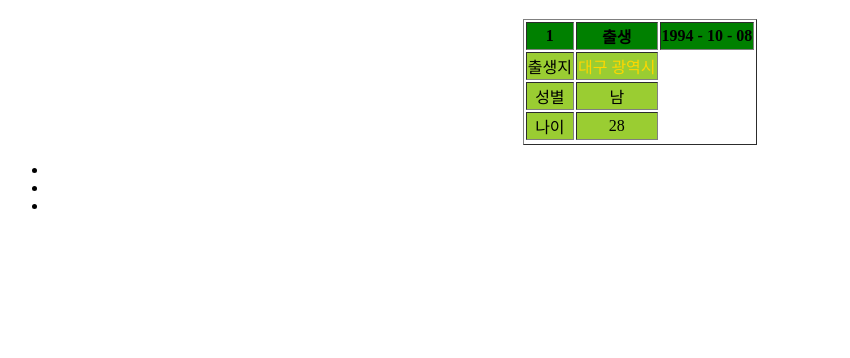
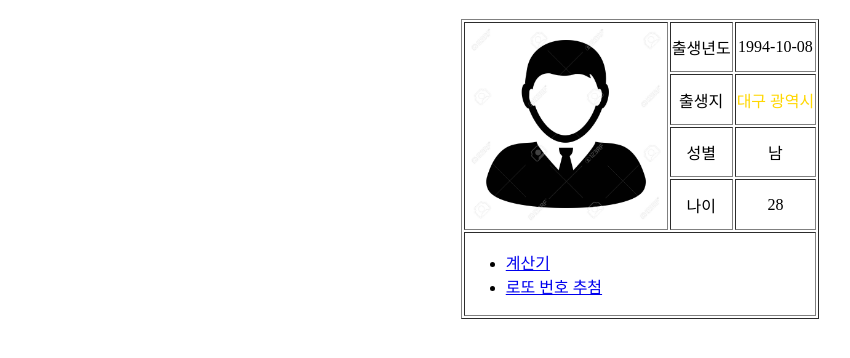
Before and after one commit to kjs941008/webhosting_20210203, a plain HTML site: page introduce.html in a window 1280 px wide. Shown: the part 70-428 px from the top of the page, without its empty margins (0-850 px from the left). Drawn offline with Linux system fonts and the light colour scheme.

Commit message:
ㅅㅈㅅㅈ
ㅅㅈㅅㅈ

```diff
--- a/test.html
+++ b/introduce.html
@@ -16,21 +16,13 @@
     <h1>김준석</h1>
     <table border=1>
         <caption></caption>
-        <colgroup>
-            <!-- <col span="1" style = "background-color: blue"> -->
-            <col span="2" style = "background-color: yellowgreen;">
-        </colgroup>
-        <thead style = "background-color: green">
-            <tr>
-                <th rowpan="3">1</th>
-                <th>출생</th>
-                <th>1994 - 10 - 08</th>
-            </tr>
-        </thead>
-        <a href=""></a>
         <tbody>
             <tr>
-
+                <th rowspan="4"><img src="man.jpg"width="200px" height="200px"alt=""></th>
+                <td><center>출생년도</td>
+                <td><center>1994-10-08</td>
+            </tr>
+            <tr>
                 <td><center>출생지</td>
                 <td><center><a id="naver"href="https://search.naver.com/search.naver?where=nexearch&sm=top_hty&fbm=0&ie=utf8&query=%EB%8C%80%EA%B5%AC">대구 광역시</a></td>
             </tr>
@@ -44,14 +36,17 @@
                 <td><center>나이</td>
                 <td><center>28</td>
             </tr>
-            <tr>            </tr>
+            <tr>
+                <td colspan="3">
+                    <ul>
+                        <li><a href="calculator.html">계산기</a></li>
+                        <li><a href="lotto.html">로또 번호 추첨</a></li>
+                    </ul>
+                </td>
+            </tr>
         </tbody>
     </table>
 </center>
-<ul>
-<li></li>
-<li></li>
-<li></li>
-</ul>
+
 </body>
 </html>
```
Also changed, not shown: calculator.html (added, +23 -0 lines), lotto.html (added, +21 -0 lines), 00.PNG (added), 01.PNG (added), 02.PNG (added), 03.PNG (added), cal.png (added), cal2.png (added), man.jpg (added), 1 other file.
